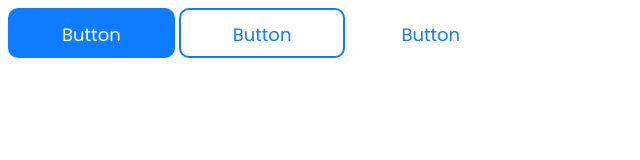
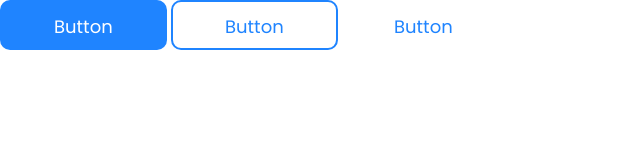
Before and after one commit to Joan-02/components-css, a plain HTML site: page buttons.html in a window 1280 px wide. Shown: the whole page, without its empty margins (0-640 px from the left). Drawn offline with Linux system fonts and the light colour scheme; a web font is replaced by a local one.

Commit message:
botones ordenados y variables

```diff
--- a/buttons.css
+++ b/buttons.css
@@ -1,29 +1,9 @@
-/* * {
-    box-sizing: border-box;
-}
-
-body {
-    margin: 0;
-}
-
-html {
-    font-family: "Poppins", sans-serif;
-    font-weight: 400;
-    font-style: normal;
-}
-
-.display-flex {
-    display: flex;
-    gap: 68px;
-}
-*/
-
 .btn {
     font-family: "Poppins", sans-serif;
     font-weight: 400;
     font-style: normal;
     height: 50px;
-    padding: 12px 52px;
+    padding: var(--space-12) var(--space-52);
     outline: none;
     /*ponemos el borde descompuesto pero con color tranparent para que ocupe lo mismo que los botones
     que tengan borde, lo descomponemos porque si despues solo tenemos que cambiar una opcion es
@@ -32,19 +12,19 @@ html {
     border-style: solid;
     border-color: transparent;
     border-radius: 10px;
-    background-color: hsl(213, 100%, 53%);
+    background-color: var(--button-color-main);
     font-size: 18px;
-    color: hsl(213, 100%, 100%);
+    color: var(--color-white);
     line-height: 1.45;
     cursor: pointer;
     transition: background-color 0.2s ease-in;
 
     &:hover {
-        background-color: hsl(213, 100%, 65%);
+        background-color: var(--button-color-light);
     }
 
     &:active {
-        background-color: hsl(213, 92%, 41%);
+        background-color: var(--button-color-dark);
     }
 
     &:disabled {
@@ -54,19 +34,19 @@ html {
 }
 
 .btn--secondary {
-    border-color: hsl(213, 100%, 53%);
-    background-color: hsl(213, 100%, 100%);
-    color: hsl(213, 100%, 53%);
+    border-color: var(--button-color-main);
+    background-color: var(--color-white);
+    color: var(--button-color-main);
 
     &:hover {
-        border-color: hsl(213, 100%, 65%);
-        color: hsl(213, 100%, 65%);
-        background-color: hsl(213, 100%, 100%);
+        border-color: var(--button-color-light);
+        color: var(--button-color-light);
+        background-color: var(--color-white);
     }
 
     &:active {
-        border-color: hsl(213, 92%, 41%);
-        color: hsl(213, 92%, 41%);
+        border-color: var(--button-color-dark);
+        color: var(--button-color-dark);
     }
 
     &:disabled {
@@ -77,16 +57,16 @@ html {
 
 .text--link {
     border: none;
-    background-color: hsl(213, 100%, 100%);
-    color: hsl(213, 100%, 53%);
+    background-color: var(--color-white);
+    color: var(--button-color-main);
 
     &:hover {
-        color: hsl(213, 100%, 65%);
+        color: var(--button-color-light);
         background-color: transparent;
     }
 
     &:active {
-        color: hsl(213, 92%, 41%);
+        color: var(--button-color-dark);
     }
 
     &:disabled {
--- a/buttons.html
+++ b/buttons.html
@@ -4,6 +4,7 @@
     <meta charset="UTF-8">
     <meta name="viewport" content="width=device-width, initial-scale=1.0">
     <title>Document</title>
+    <link rel="stylesheet" href="global.css">
     <link rel="stylesheet" href="buttons.css">
     <link rel="preconnect" href="https://fonts.googleapis.com">
     <link rel="preconnect" href="https://fonts.gstatic.com" crossorigin>
--- /dev/null
+++ b/global.css
@@ -0,0 +1,33 @@
+:root {
+
+    /* -----> Colors */
+    --color-blue: hsl(213, 100%, 56%);
+    --color-blue-ligth: hsl(213, 100%, 65%);
+    --color-blue-dark: hsl(213, 92%, 41%);
+    --color-white: hsl(213, 100%, 100%);
+
+    /* -----> Spacing */
+    --space-10: 10px;
+    --space-12: 12px;
+    --space-20: 20px;
+    --space-52: 52px;
+
+    /* -----> Buttons */
+    --button-color-main: var(--color-blue);
+    --button-color-light: var(--color-blue-ligth);
+    --button-color-dark: var(--color-blue-dark);
+}
+
+* {
+    box-sizing: border-box;
+}
+
+body {
+    margin: 0;
+}
+
+html {
+    font-family: "Poppins", sans-serif;
+    font-weight: 400;
+    font-style: normal;
+}
```
